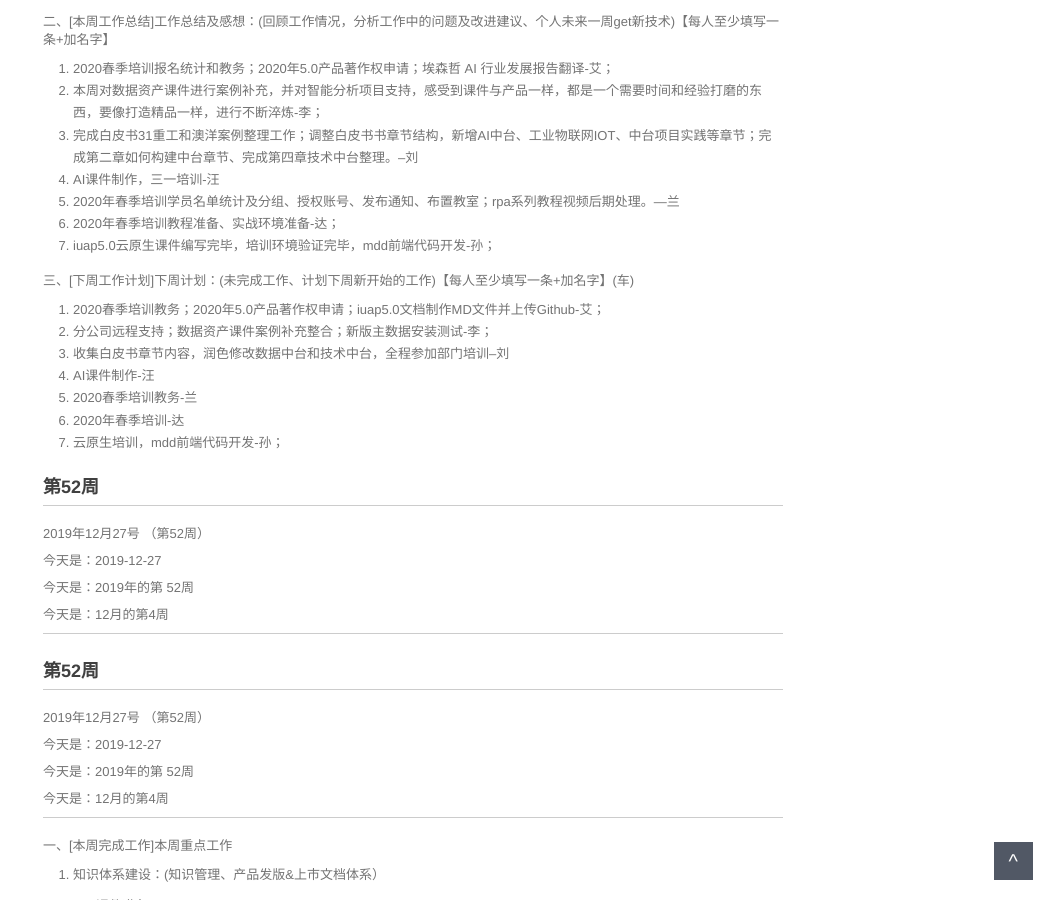
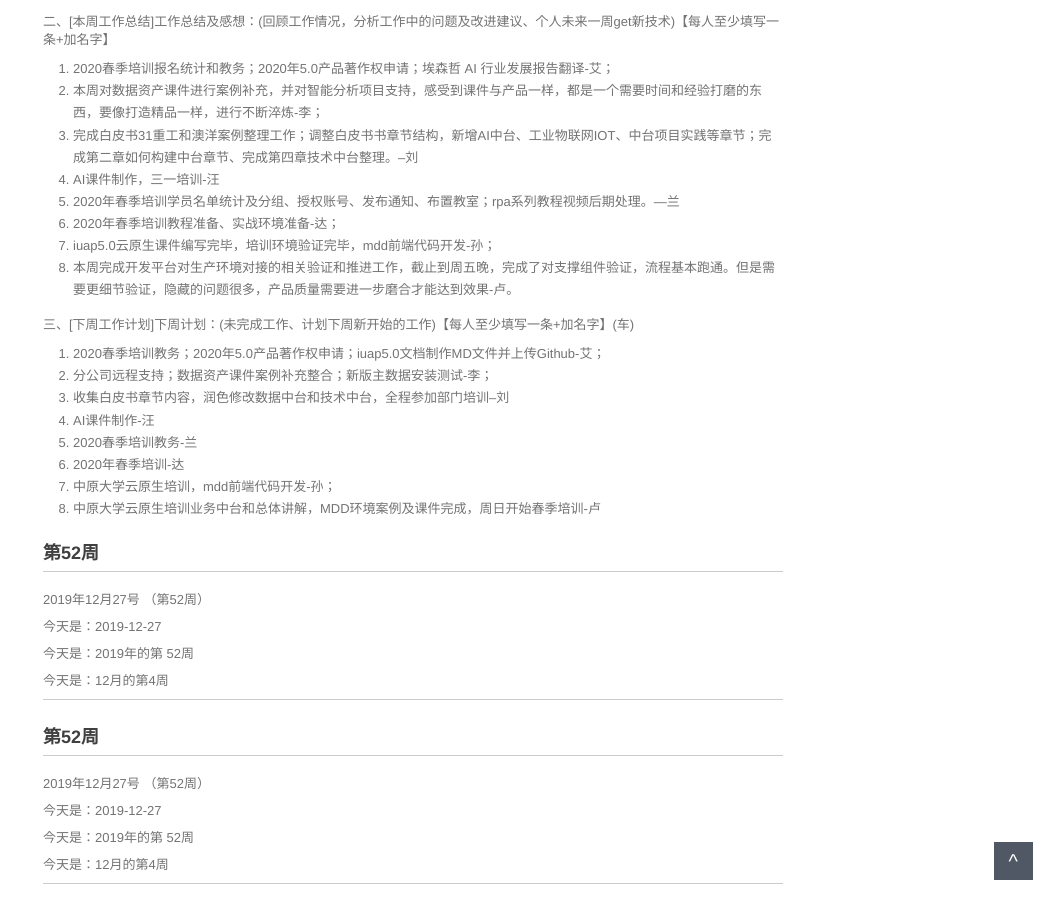
Before and after one commit to walllFlower/blog, a Jekyll site: the page built from _posts/2018-07-17-day_report_cxz.md, in a window 1280 px wide and 900 px high, scrolled down 1244 px. Shown: the whole window, without its empty margins (227-1280 px from the left). Built offline with Jekyll 4.4.1, drawn with Linux system fonts in a browser that asks for light colours; comment, search, counter and statistics services are not loaded.

Commit message:
Update 2018-07-17-day_report_cxz.md

```diff
--- a/_posts/2018-07-17-day_report_cxz.md
+++ b/_posts/2018-07-17-day_report_cxz.md
@@ -80,6 +80,7 @@ categories: 技术运营工作周报
 5. 2020年春季培训学员名单统计及分组、授权账号、发布通知、布置教室；rpa系列教程视频后期处理。—兰
 6. 2020年春季培训教程准备、实战环境准备-达；
 7. iuap5.0云原生课件编写完毕，培训环境验证完毕，mdd前端代码开发-孙；
+8. 本周完成开发平台对生产环境对接的相关验证和推进工作，截止到周五晚，完成了对支撑组件验证，流程基本跑通。但是需要更细节验证，隐藏的问题很多，产品质量需要进一步磨合才能达到效果-卢。
 
 三、[下周工作计划]下周计划：(未完成工作、计划下周新开始的工作)【每人至少填写一条+加名字】(车)
 
@@ -89,8 +90,8 @@ categories: 技术运营工作周报
 4. AI课件制作-汪
 5. 2020春季培训教务-兰
 6. 2020年春季培训-达
-7. 云原生培训，mdd前端代码开发-孙；
-
+7. 中原大学云原生培训，mdd前端代码开发-孙；
+8. 中原大学云原生培训业务中台和总体讲解，MDD环境案例及课件完成，周日开始春季培训-卢
 
 
 ###  第52周
```
